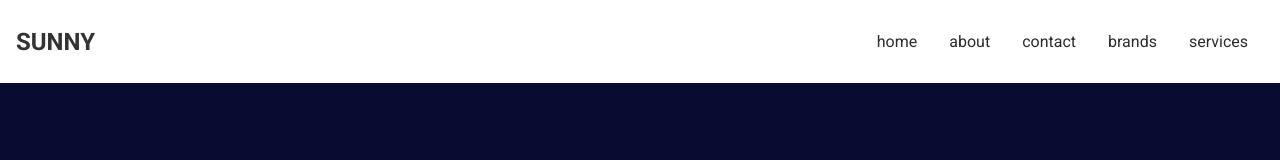
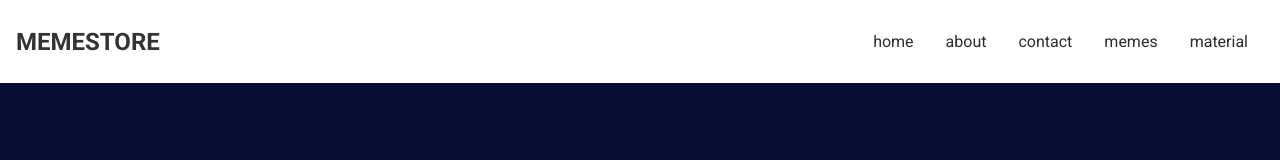
Before and after one commit to stxxcsxnny/memestore, a React (Vite) app: page /contact in a window 1280 px wide. Shown: the top 160 px of the page. Built offline with nearby package versions, Linux system fonts and the light colour scheme.

Commit message:
Update Header.jsx

```diff
--- a/src/components/Header.jsx
+++ b/src/components/Header.jsx
@@ -7,15 +7,15 @@ import { HashLink } from 'react-router-hash-link'
 const header = () => {
   return (
     <nav>
-      <h1>Sunny</h1>
+      <h1>Memestore</h1>
 
       <main>
 
         <HashLink to={"/#home"}>home</HashLink>
         <HashLink to={"/#about"}>about</HashLink>
         <Link to={"/contact"}>contact</Link>
-        <HashLink to={"/#brands"}>brands</HashLink>
-        <Link to={"/services"}>services</Link>
+        <HashLink to={"/#brands"}>memes</HashLink>
+        <Link to={"/services"}>material</Link>
 
 
       </main>
```
